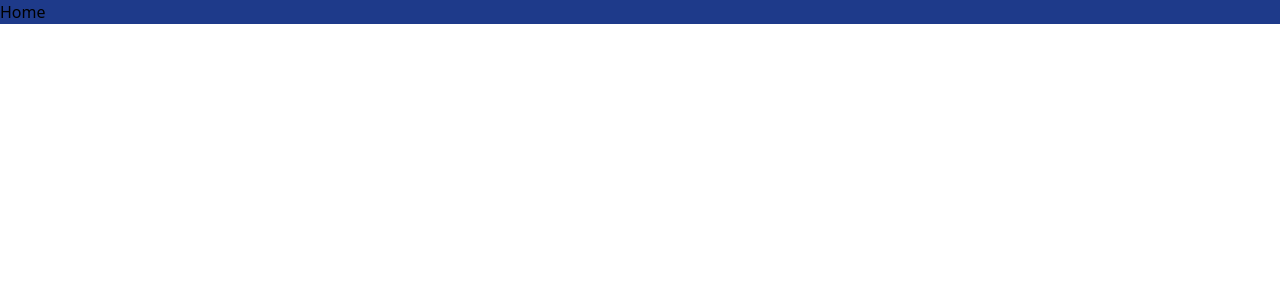
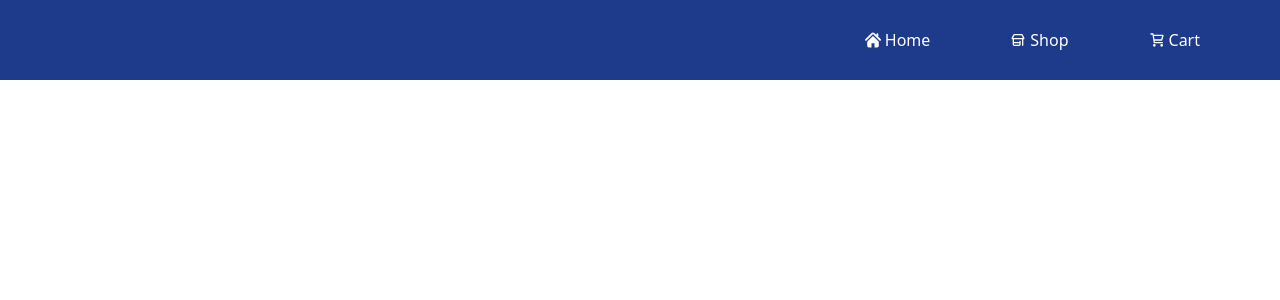
Before and after one commit to SqlFR/shopping-cart, a React (Vite) app: page /cart in a window 1280 px wide. Shown: the top 300 px of the page. Built offline with nearby package versions, Linux system fonts and the light colour scheme.

Commit message:
modify CardProduct.jsx

```diff
--- a/src/Home.jsx
+++ b/src/Home.jsx
@@ -1,16 +1,11 @@
 import { Link } from "react-router-dom";
-import Product from "./components/CardProduct";
+
 import Header from "./components/Header";
 
 function Home() {
   return (
     <div>
       <Header />
-      <p>Home page</p>
-      <Link to='cart'>
-        <button>Cart Page</button>
-      </Link>
-      <Product id={1}/>
     </div>
   )
 }
--- /dev/null
+++ b/src/Shop.jsx
@@ -0,0 +1,13 @@
+import CardProduct from "./components/CardProduct";
+import Header from "./components/Header";
+
+const Shop = () => {
+  return (
+    <>
+      <Header />
+      <CardProduct choiceArticle={'category/jewelery'}/>
+    </>
+  )
+}
+
+export default Shop;
--- a/src/components/CardProduct.jsx
+++ b/src/components/CardProduct.jsx
@@ -1,6 +1,6 @@
 import { useState, useEffect } from "react";
 
-const useProductInfos = ( {id} ) => {
+const useProductInfos = ( {choiceArticle} ) => {
   const [title, setTitle] = useState(null);
   const [category, setCategory] = useState(null);
   const [price, setPrice] = useState(null);
@@ -9,7 +9,7 @@ const useProductInfos = ( {id} ) => {
   const [loading, setLoading] = useState(true);
 
   useEffect(() => {
-    fetch(`https://fakestoreapi.com/products/${id}`)
+    fetch(`https://fakestoreapi.com/products/${choiceArticle}`)
             .then(response => {
               if (response.status >= 400) {
                 throw new Error("Server error...");
@@ -29,13 +29,13 @@ const useProductInfos = ( {id} ) => {
   return { title, category, price, image, error, loading };
 };
 
-const CardProduct = ( {id} ) => {
+const CardProduct = ( {choiceArticle} ) => {
   const { title,
           category,
           price,
           image,
           error,
-          loading } = useProductInfos( {id} );
+          loading } = useProductInfos( {choiceArticle} );
 
   if (error) return <p>A network error was encoutered</p>;
   if (loading) return <p>Loading...</p>
--- a/src/components/Header.jsx
+++ b/src/components/Header.jsx
@@ -2,9 +2,43 @@ import { Link } from "react-router-dom";
 
 const Header = () => {
   return (
-    <div className="bg-blue-900">
-      <nav>
-        <Link to='/'>Home</Link>
+    <div className="flex justify-end h-20 pr-20 bg-blue-900">
+      <nav className="flex gap-20">
+        <div className="flex gap-1 items-center text-white">
+          <svg fill="#FFFFFF" version="1.1" id="Capa_1" xmlns="http://www.w3.org/2000/svg" xmlns:xlink="http://www.w3.org/1999/xlink"
+    width="16px" height="16px" viewBox="0 0 495.398 495.398"
+    xml:space="preserve">
+  <g>
+    <g>
+      <g>
+        <path d="M487.083,225.514l-75.08-75.08V63.704c0-15.682-12.708-28.391-28.413-28.391c-15.669,0-28.377,12.709-28.377,28.391
+          v29.941L299.31,37.74c-27.639-27.624-75.694-27.575-103.27,0.05L8.312,225.514c-11.082,11.104-11.082,29.071,0,40.158
+          c11.087,11.101,29.089,11.101,40.172,0l187.71-187.729c6.115-6.083,16.893-6.083,22.976-0.018l187.742,187.747
+          c5.567,5.551,12.825,8.312,20.081,8.312c7.271,0,14.541-2.764,20.091-8.312C498.17,254.586,498.17,236.619,487.083,225.514z"/>
+        <path d="M257.561,131.836c-5.454-5.451-14.285-5.451-19.723,0L72.712,296.913c-2.607,2.606-4.085,6.164-4.085,9.877v120.401
+          c0,28.253,22.908,51.16,51.16,51.16h81.754v-126.61h92.299v126.61h81.755c28.251,0,51.159-22.907,51.159-51.159V306.79
+          c0-3.713-1.465-7.271-4.085-9.877L257.561,131.836z"/>
+      </g>
+    </g>
+  </g>
+          </svg>
+          <Link to='/'>Home</Link>
+        </div>
+
+        <div className="flex gap-1 items-center text-white">
+          <svg width="16px" height="16px" viewBox="0 0 24 24" fill="none" xmlns="http://www.w3.org/2000/svg">
+  <path d="M15 14V17.6C15 18.4401 15 18.8601 14.8365 19.181C14.6927 19.4632 14.4632 19.6927 14.181 19.8365C13.8601 20 13.4401 20 12.6 20H7.40001C6.55994 20 6.1399 20 5.81903 19.8365C5.53679 19.6927 5.30731 19.4632 5.1635 19.181C5.00001 18.8601 5.00001 18.4401 5.00001 17.6V10M19 10V20M5.00001 16H15M5.55778 4.88446L3.5789 8.84223C3.38722 9.22559 3.29138 9.41727 3.3144 9.57308C3.3345 9.70914 3.40976 9.8309 3.52246 9.90973C3.65153 10 3.86583 10 4.29444 10H19.7056C20.1342 10 20.3485 10 20.4776 9.90973C20.5903 9.8309 20.6655 9.70914 20.6856 9.57308C20.7086 9.41727 20.6128 9.22559 20.4211 8.84223L18.4422 4.88446C18.2817 4.5634 18.2014 4.40287 18.0817 4.28558C17.9758 4.18187 17.8482 4.10299 17.7081 4.05465C17.5496 4 17.3701 4 17.0112 4H6.98887C6.62991 4 6.45043 4 6.29198 4.05465C6.15185 4.10299 6.02422 4.18187 5.91833 4.28558C5.79858 4.40287 5.71832 4.5634 5.55778 4.88446Z" stroke="#FFFFFF" stroke-width="2" stroke-linecap="round" stroke-linejoin="round"/>
+          </svg>
+          <Link to='../shop'>Shop</Link>
+        </div>
+
+        <div className="flex gap-1 items-center text-white">
+          <svg width="16px" height="16px" viewBox="0 0 24 24" fill="none" xmlns="http://www.w3.org/2000/svg">
+    <path d="M6.29977 5H21L19 12H7.37671M20 16H8L6 3H3M9 20C9 20.5523 8.55228 21 8 21C7.44772 21 7 20.5523 7 20C7 19.4477 7.44772 19 8 19C8.55228 19 9 19.4477 9 20ZM20 20C20 20.5523 19.5523 21 19 21C18.4477 21 18 20.5523 18 20C18 19.4477 18.4477 19 19 19C19.5523 19 20 19.4477 20 20Z" stroke="#FFFFFF" stroke-width="2" stroke-linecap="round" stroke-linejoin="round"/>
+          </svg>
+          <Link to='../cart'>Cart</Link>
+        </div>
+
       </nav>
     </div>
   )
```
Also changed, not shown: src/main.jsx (+6 -1 lines).
